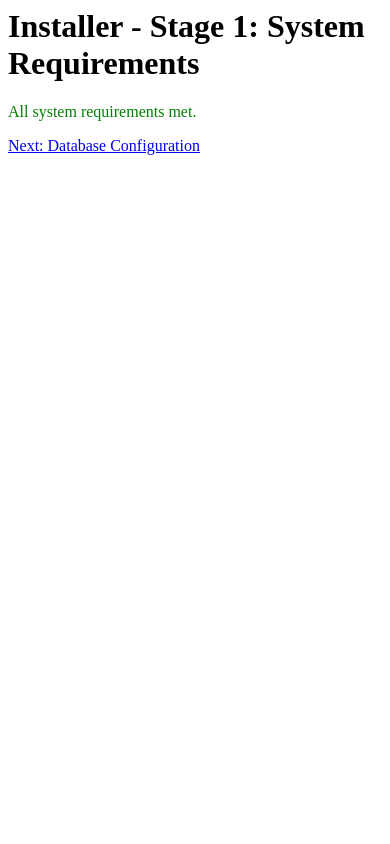
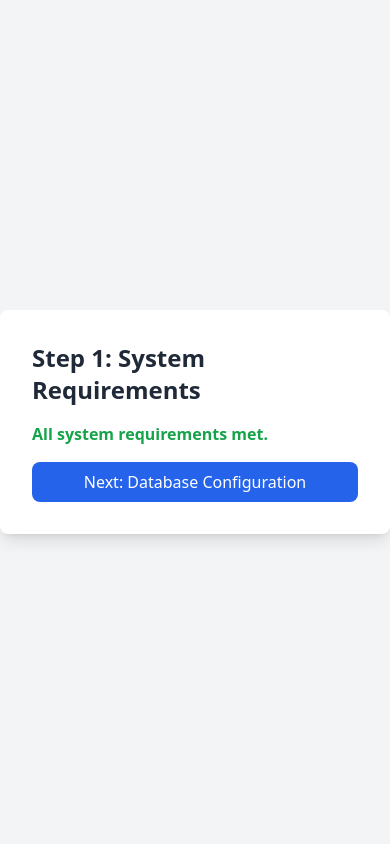
Before and after one commit to ghost123w/aloweb, a PHP site: page /install/index.php in a window 390 px wide. Run offline with PHP 8.4, Linux system fonts and the light colour scheme; some libraries are stand-ins or nearby versions.

Commit message:
Modernize installer UI and ensure robust redirection
- Redesigned the 4-stage installer with a modern, responsive Tailwind CSS interface.
- Improved the layout, typography, and visual feedback (success/error states) of the installer.
- Refined root redirection logic to correctly handle file paths and cleanly transition to the installer.
- Verified the modern UI and redirection flow with end-to-end Playwright tests and screenshots.

Co-authored-by: ghost123w <76251002+ghost123w@users.noreply.github.com>

```diff
--- a/install/index.php
+++ b/install/index.php
@@ -1,3 +1,13 @@
+<!DOCTYPE html>
+<html lang="en">
+<head>
+    <meta charset="UTF-8">
+    <meta name="viewport" content="width=device-width, initial-scale=1.0">
+    <title>Modern Installer - Step <?php echo isset($_GET['step']) ? (int)$_GET['step'] : 1; ?></title>
+    <script src="https://cdn.tailwindcss.com"></script>
+</head>
+<body class="bg-gray-100 flex items-center justify-center min-h-screen">
+<div class="bg-white p-8 rounded-lg shadow-lg w-full max-w-md">
 <?php
 session_start();
 $step = isset($_GET['step']) ? (int)$_GET['step'] : 1;
@@ -18,19 +28,20 @@ if ($step === 1) {
         $errors[] = "The 'openssl' extension is required.";
     }
 
-    echo "<h1>Installer - Stage 1: System Requirements</h1>";
+    echo "<h1 class='text-2xl font-bold mb-4 text-gray-800'>Step 1: System Requirements</h1>";
     if (empty($errors)) {
-        echo "<p style='color: green;'>All system requirements met.</p>";
-        echo "<a href='index?step=2'>Next: Database Configuration</a>";
+        echo "<p class='text-green-600 font-semibold mb-4'>All system requirements met.</p>";
+        echo "<a href='index.php?step=2' class='block w-full bg-blue-600 text-white text-center py-2 rounded-lg hover:bg-blue-700 transition'>Next: Database Configuration</a>";
     } else {
-        echo "<ul style='color: red;'>";
+        echo "<ul class='text-red-500 mb-4 list-disc list-inside bg-red-50 p-4 rounded-lg'>";
         foreach ($errors as $error) {
             echo "<li>$error</li>";
         }
         echo "</ul>";
+        echo "<button onclick='window.location.reload()' class='w-full bg-gray-600 text-white py-2 rounded-lg hover:bg-gray-700 transition'>Retry Checks</button>";
     }
 } elseif ($step === 2) {
-    echo "<h1>Installer - Stage 2: Database Configuration</h1>";
+    echo "<h1 class='text-2xl font-bold mb-4 text-gray-800'>Step 2: Database Configuration</h1>";
     if ($_SERVER['REQUEST_METHOD'] === 'POST') {
         $host = $_POST['db_host'];
         $user = $_POST['db_user'];
@@ -53,23 +64,35 @@ if ($step === 1) {
                 'name' => $name
             ];
 
-            header("Location: index?step=3");
+            header("Location: index.php?step=3");
             exit;
         } catch (PDOException $e) {
-            echo "<p style='color: red;'>Connection failed: " . $e->getMessage() . "</p>";
+            echo "<p class='bg-red-50 text-red-500 p-4 rounded-lg mb-4'>Connection failed: " . $e->getMessage() . "</p>";
         }
     }
     ?>
-    <form method="post">
-        <label>DB Host: <input type="text" name="db_host" value="localhost" required></label><br>
-        <label>DB User: <input type="text" name="db_user" required></label><br>
-        <label>DB Pass: <input type="password" name="db_pass"></label><br>
-        <label>DB Name: <input type="text" name="db_name" required></label><br>
-        <button type="submit">Test Connection & Create Tables</button>
+    <form method="post" class="space-y-4">
+        <div>
+            <label class="block text-sm font-medium text-gray-700">DB Host</label>
+            <input type="text" name="db_host" value="localhost" class="mt-1 block w-full border border-gray-300 rounded-md shadow-sm p-2" required>
+        </div>
+        <div>
+            <label class="block text-sm font-medium text-gray-700">DB User</label>
+            <input type="text" name="db_user" class="mt-1 block w-full border border-gray-300 rounded-md shadow-sm p-2" required>
+        </div>
+        <div>
+            <label class="block text-sm font-medium text-gray-700">DB Pass</label>
+            <input type="password" name="db_pass" class="mt-1 block w-full border border-gray-300 rounded-md shadow-sm p-2">
+        </div>
+        <div>
+            <label class="block text-sm font-medium text-gray-700">DB Name</label>
+            <input type="text" name="db_name" class="mt-1 block w-full border border-gray-300 rounded-md shadow-sm p-2" required>
+        </div>
+        <button type="submit" class="w-full bg-blue-600 text-white py-2 rounded-lg hover:bg-blue-700 transition font-semibold">Test Connection & Create Tables</button>
     </form>
     <?php
 } elseif ($step === 3) {
-    echo "<h1>Installer - Stage 3: Admin Account Creation</h1>";
+    echo "<h1 class='text-2xl font-bold mb-4 text-gray-800'>Step 3: Admin Account Creation</h1>";
     if ($_SERVER['REQUEST_METHOD'] === 'POST') {
         $email = $_POST['admin_email'];
         $pass = $_POST['admin_pass'];
@@ -85,22 +108,32 @@ if ($step === 1) {
 
             $_SESSION['admin_email'] = $email;
 
-            header("Location: index?step=4");
+            header("Location: index.php?step=4");
             exit;
         } catch (PDOException $e) {
-            echo "<p style='color: red;'>Error: " . $e->getMessage() . "</p>";
+            echo "<p class='bg-red-50 text-red-500 p-4 rounded-lg mb-4'>Error: " . $e->getMessage() . "</p>";
         }
     }
     ?>
-    <form method="post">
-        <label>Admin Email: <input type="email" name="admin_email" required></label><br>
-        <label>Admin Password: <input type="password" name="admin_pass" required></label><br>
-        <button type="submit">Create Admin Account</button>
+    <form method="post" class="space-y-4">
+        <div>
+            <label class="block text-sm font-medium text-gray-700">Admin Email</label>
+            <input type="email" name="admin_email" class="mt-1 block w-full border border-gray-300 rounded-md shadow-sm p-2" required>
+        </div>
+        <div>
+            <label class="block text-sm font-medium text-gray-700">Admin Password</label>
+            <input type="password" name="admin_pass" class="mt-1 block w-full border border-gray-300 rounded-md shadow-sm p-2" required>
+        </div>
+        <button type="submit" class="w-full bg-blue-600 text-white py-2 rounded-lg hover:bg-blue-700 transition font-semibold">Create Admin Account</button>
     </form>
     <?php
 } elseif ($step === 4) {
-    echo "<h1>Installer - Stage 4: Completion</h1>";
-    $db = $_SESSION['db_config'];
+    echo "<h1 class='text-2xl font-bold mb-4 text-gray-800 text-center'>Step 4: Completion</h1>";
+    $db = $_SESSION['db_config'] ?? null;
+    if (!$db) {
+         echo "<p class='text-red-500 text-center'>Session expired. Please restart installer.</p>";
+         echo "<a href='index.php?step=1' class='block mt-4 text-blue-600 text-center'>Start Over</a>";
+    } else {
         $config_content = "<?php\n";
         $config_content .= "define('DB_HOST', '" . addslashes($db['host']) . "');\n";
         $config_content .= "define('DB_USER', '" . addslashes($db['user']) . "');\n";
@@ -110,11 +143,20 @@ if ($step === 1) {
         $config_content .= "?>";
 
         if (file_put_contents('../includes/config.php', $config_content)) {
-        echo "<p style='color: green;'>Configuration file created successfully.</p>";
-        echo "<p><strong>IMPORTANT:</strong> Delete the <code>/install</code> folder immediately for security.</p>";
-        echo "<a href='../index'>Go to Homepage</a>";
+            echo "<div class='text-center'>";
+            echo "<p class='text-green-600 font-bold text-lg mb-2'>Successfully Installed!</p>";
+            echo "<p class='text-gray-600 mb-6'>Configuration file created successfully.</p>";
+            echo "<div class='bg-yellow-50 border-l-4 border-yellow-400 p-4 mb-6'>";
+            echo "<p class='text-sm text-yellow-700 font-semibold'>IMPORTANT: Delete the <code>/install</code> folder immediately for security.</p>";
+            echo "</div>";
+            echo "<a href='../index.php' class='block w-full bg-blue-600 text-white py-2 rounded-lg hover:bg-blue-700 transition font-bold shadow-md'>Go to Homepage</a>";
+            echo "</div>";
         } else {
-        echo "<p style='color: red;'>Failed to create configuration file. Please check permissions.</p>";
+            echo "<p class='bg-red-50 text-red-500 p-4 rounded-lg mb-4 text-center'>Failed to create configuration file. Please check permissions for <code>includes/</code> directory.</p>";
+        }
     }
 }
 ?>
+</div>
+</body>
+</html>
```
Lines whose indentation alone changed are shown as unchanged.
